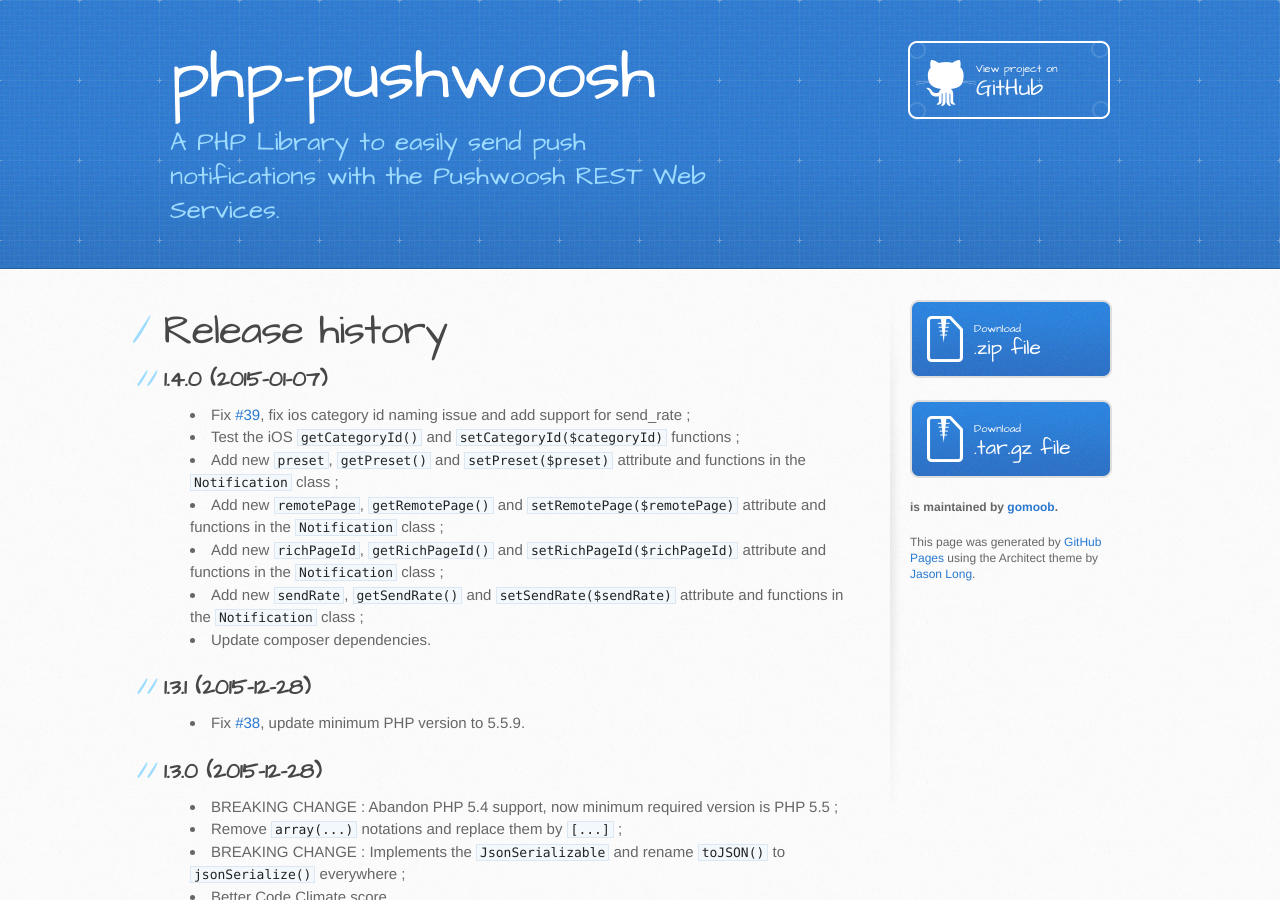
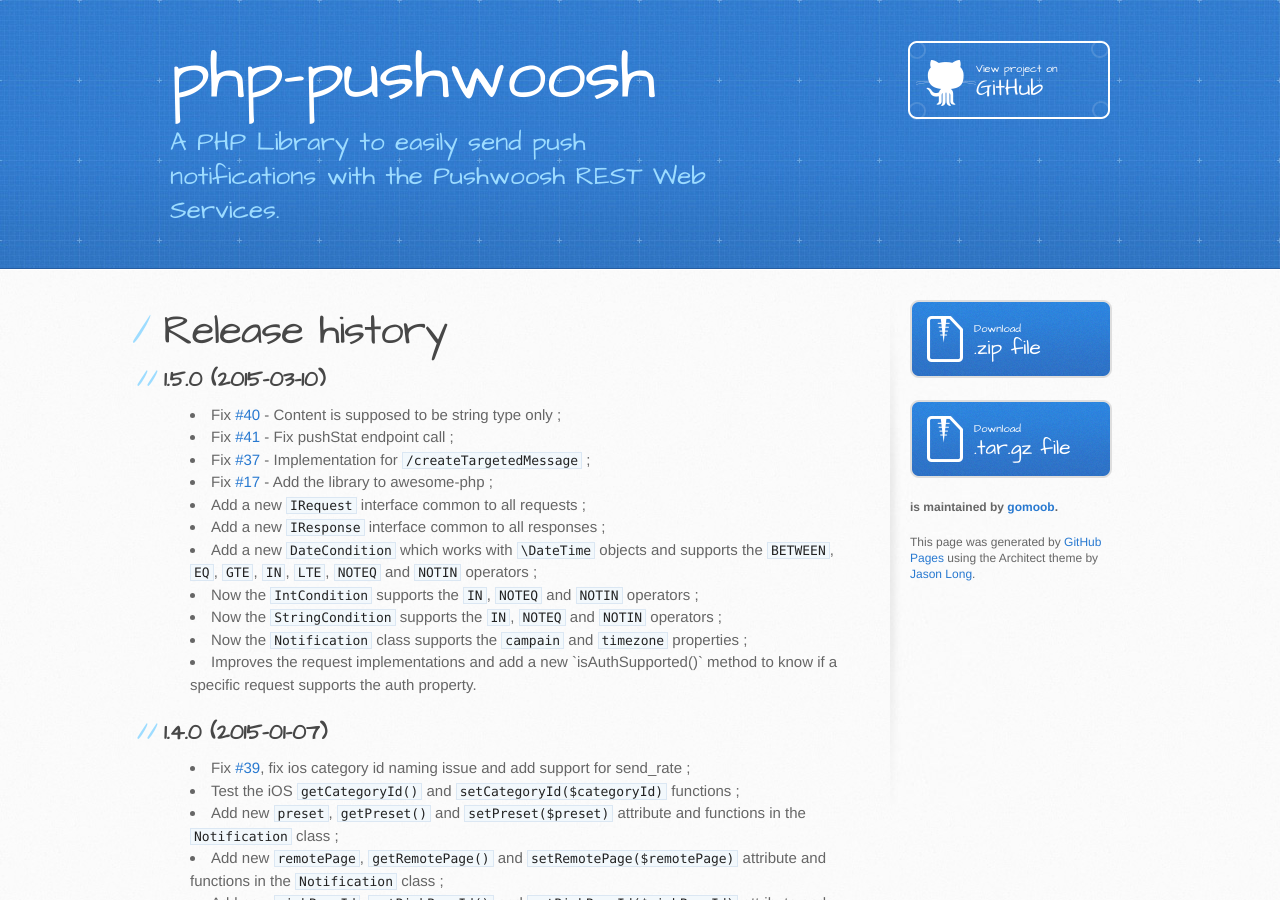
Before and after one commit to gomoob/php-pushwoosh, a Jekyll site: the page built from release-history.html, in a window 1280 px wide and 900 px high. Built offline with Jekyll 4.4.1, drawn with Linux system fonts in a browser that asks for light colours.

Commit message:
Update documentation for version 1.5.0.

```diff
--- a/index.html
+++ b/index.html
@@ -88,6 +88,7 @@
         Pushwoosh client methods
         <ul>
             <li><a href="create-message.html">/createMessage</a></li>
+            <li><a href="create-targeted-message.html">/createTargetedMessage</a></li>
             <li><a href="delete-message.html">/deleteMessage</a></li>
             <li><a href="get-nearest-zone.html">/getNearestZone</a></li>
             <li><a href="push-stat.html">/pushStat</a></li>
--- a/release-history.html
+++ b/release-history.html
@@ -4,6 +4,50 @@
 ---
 
 <h1>Release history</h1>
+
+<h2>1.5.0 (2015-03-10)</h2>
+<ul>
+	<li>
+	    Fix <a href="https://github.com/gomoob/php-pushwoosh/issues/40">#40</a> - Content is supposed to be string type
+	    only ;
+	</li>
+	<li>
+	    Fix <a href="https://github.com/gomoob/php-pushwoosh/pull/41">#41</a> - Fix pushStat endpoint call ;
+	</li>
+	<li>
+	    Fix <a href="https://github.com/gomoob/php-pushwoosh/issues/37">#37</a> - Implementation for
+	    <code>/createTargetedMessage</code> ;
+	</li>
+	<li>
+		Fix <a href="https://github.com/gomoob/php-pushwoosh/issues/17">#17</a> - Add the library to awesome-php ;
+	</li>
+	<li>
+		Add a new <code>IRequest</code> interface common to all requests ;
+	</li>
+	<li>
+		Add a new <code>IResponse</code> interface common to all responses ;
+	</li>
+	<li>
+		Add a new <code>DateCondition</code> which works with <code>\DateTime</code> objects and supports the
+		<code>BETWEEN</code>, <code>EQ</code>, <code>GTE</code>, <code>IN</code>, <code>LTE</code>, <code>NOTEQ</code>
+		and <code>NOTIN</code> operators ;
+	</li>
+	<li>
+		Now the  <code>IntCondition</code> supports the <code>IN</code>, <code>NOTEQ</code> and <code>NOTIN</code>
+		operators ;
+	</li>
+	<li>
+	    Now the <code>StringCondition</code> supports the <code>IN</code>, <code>NOTEQ</code> and <code>NOTIN</code>
+	    operators ;
+	</li>
+	<li>
+	    Now the <code>Notification</code> class supports the <code>campain</code> and <code>timezone</code> properties ;
+	</li>
+	<li>
+	    Improves the request implementations and add a new `isAuthSupported()` method to know if a specific request
+	    supports the auth property.
+	</li>
+</ul>
 
 <h2>1.4.0 (2015-01-07)</h2>
 <ul>
```
Also changed, not shown: create-targeted-message.html (added, +65 -0 lines).
